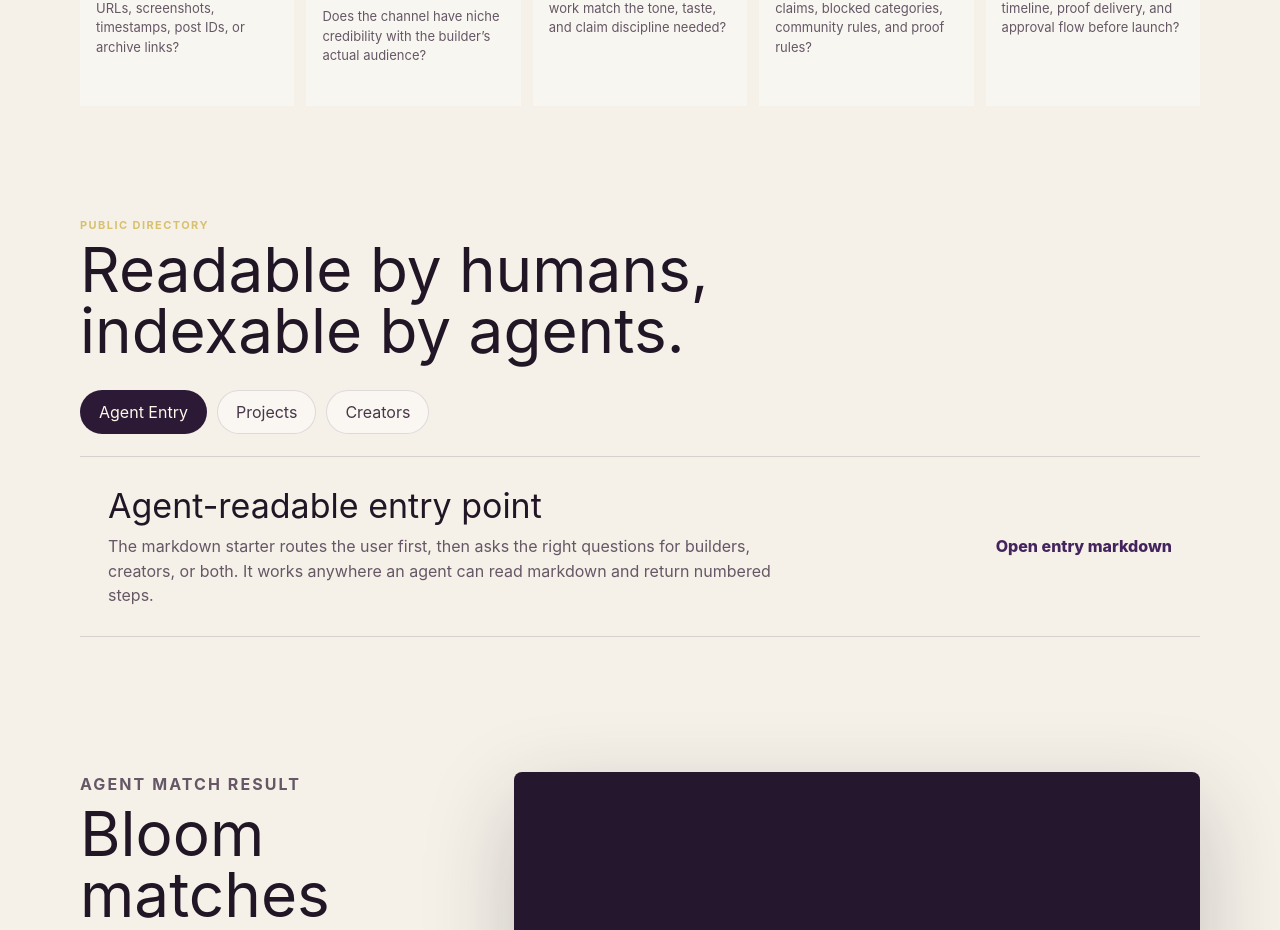
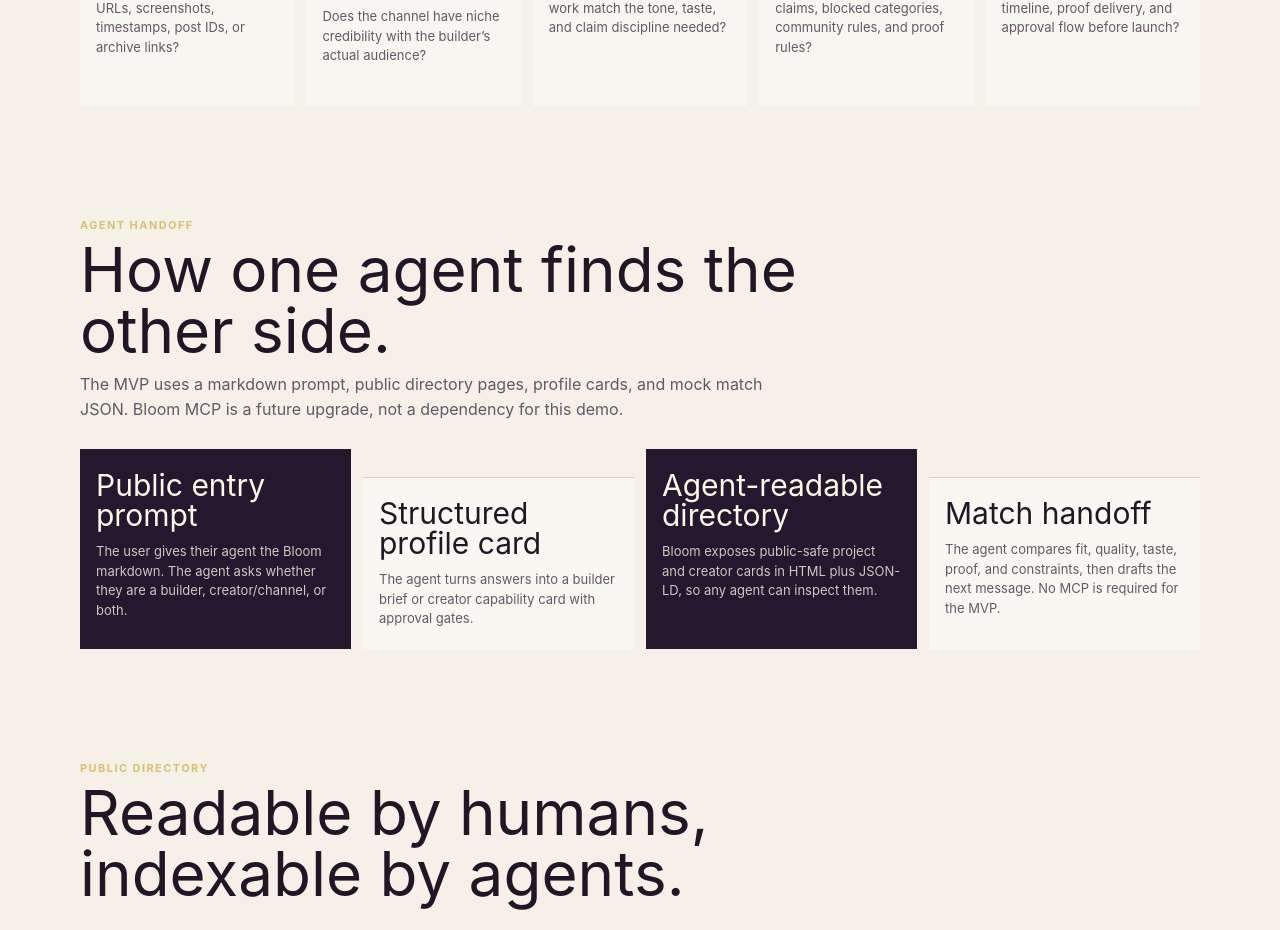
Before and after one commit to bloomprotocol/bloom-growth-tribe, a Next.js app: page /growth-network in a window 1280 px wide. Shown: the part 2970-3900 px from the top of the page. Built offline with nearby package versions, Linux system fonts and the light colour scheme.

Commit message:
Expand listings and explain agent handoff

```diff
--- a/app/growth-network/GrowthNetworkDemo.module.css
+++ b/app/growth-network/GrowthNetworkDemo.module.css
@@ -268,6 +268,7 @@
 .entrySection,
 .benefitsSection,
 .qualitySection,
+.handoffSection,
 .directory,
 .matchSection,
 .profileTeaser {
@@ -437,6 +438,48 @@
   line-height: 1.5;
 }
 
+.handoffSection {
+  padding: clamp(3rem, 7vw, 5rem) 0 2rem;
+}
+
+.handoffGrid {
+  display: grid;
+  grid-template-columns: repeat(4, minmax(0, 1fr));
+  gap: 12px;
+}
+
+.handoffGrid article {
+  padding: 20px 16px;
+  border-top: 1px solid rgba(61, 39, 70, 0.18);
+  background: #25172d;
+  color: #fff8e8;
+}
+
+.handoffGrid article:nth-child(even) {
+  margin-top: 28px;
+  background: rgba(255, 255, 255, 0.44);
+  color: #211625;
+}
+
+.handoffGrid h3 {
+  margin: 0 0 12px;
+  font-family: var(--font-dm-serif-display), serif;
+  font-size: 30px;
+  font-weight: 400;
+  line-height: 1;
+}
+
+.handoffGrid p {
+  margin: 0;
+  color: rgba(255, 248, 232, 0.78);
+  font-size: 13px;
+  line-height: 1.5;
+}
+
+.handoffGrid article:nth-child(even) p {
+  color: #655766;
+}
+
 .directory {
   padding: clamp(2.5rem, 7vw, 5rem) 0 2rem;
 }
@@ -484,6 +527,16 @@
 .textLink {
   font-weight: 800;
   color: #44245c;
+}
+
+.cardLink {
+  display: block;
+  margin: -4px 0 14px;
+  color: #44245c;
+  font-size: 12px;
+  font-weight: 800;
+  overflow-wrap: anywhere;
+  text-decoration: none;
 }
 
 .cardRail {
@@ -726,6 +779,7 @@
   .heroContent,
   .benefitGrid,
   .qualityGrid,
+  .handoffGrid,
   .matchSection {
     grid-template-columns: 1fr;
   }
@@ -773,6 +827,7 @@
   .entrySection,
   .benefitsSection,
   .qualitySection,
+  .handoffSection,
   .directory,
   .matchSection,
   .profileTeaser {
@@ -784,7 +839,9 @@
   }
 
   .qualityGrid article,
-  .qualityGrid article:nth-child(even) {
+  .qualityGrid article:nth-child(even),
+  .handoffGrid article,
+  .handoffGrid article:nth-child(even) {
     min-height: auto;
     margin-top: 0;
   }
--- a/app/growth-network/GrowthNetworkDemo.tsx
+++ b/app/growth-network/GrowthNetworkDemo.tsx
@@ -84,6 +84,25 @@
   'A capability card that describes the channel clearly',
   'Projects filtered by category, taste, proof rules, and deal preference',
   'A safer way to accept small deals without manual brokerage overhead',
+];
+
+const agentHandoffSteps = [
+  {
+    title: 'Public entry prompt',
+    body: 'The user gives their agent the Bloom markdown. The agent asks whether they are a builder, creator/channel, or both.',
+  },
+  {
+    title: 'Structured profile card',
+    body: 'The agent turns answers into a builder brief or creator capability card with approval gates.',
+  },
+  {
+    title: 'Agent-readable directory',
+    body: 'Bloom exposes public-safe project and creator cards in HTML plus JSON-LD, so any agent can inspect them.',
+  },
+  {
+    title: 'Match handoff',
+    body: 'The agent compares fit, quality, taste, proof, and constraints, then drafts the next message. No MCP is required for the MVP.',
+  },
 ];
 
 const mockMatch = {
@@ -222,6 +241,25 @@
         </div>
       </section>
 
+      <section className={styles.handoffSection} aria-labelledby="handoff-title">
+        <div className={styles.sectionHeader}>
+          <p className={styles.kicker}>Agent Handoff</p>
+          <h2 id="handoff-title">How one agent finds the other side.</h2>
+          <p>
+            The MVP uses a markdown prompt, public directory pages, profile cards, and mock match JSON.
+            Bloom MCP is a future upgrade, not a dependency for this demo.
+          </p>
+        </div>
+        <div className={styles.handoffGrid}>
+          {agentHandoffSteps.map((step) => (
+            <article key={step.title}>
+              <h3>{step.title}</h3>
+              <p>{step.body}</p>
+            </article>
+          ))}
+        </div>
+      </section>
+
       <section className={styles.directory} aria-labelledby="directory-title">
         <div className={styles.sectionHeader}>
           <p className={styles.kicker}>Public Directory</p>
@@ -268,8 +306,17 @@
                 <span className={styles.cardNumber}>{String(index + 1).padStart(2, '0')}</span>
                 <p className={styles.cardLabel}>{project.category}</p>
                 <h3>{project.name}</h3>
-                <p>{project.launchNeed}</p>
+                <a className={styles.cardLink} href={project.website}>{project.website}</a>
+                <p>{project.tagline}</p>
                 <dl>
+                  <div>
+                    <dt>Description</dt>
+                    <dd>{project.description}</dd>
+                  </div>
+                  <div>
+                    <dt>Stage</dt>
+                    <dd>{project.stage}</dd>
+                  </div>
                   <div>
                     <dt>Audience</dt>
                     <dd>{project.targetAudience}</dd>
@@ -285,6 +332,10 @@
                   <div>
                     <dt>Proof</dt>
                     <dd>{project.proofRequired}</dd>
+                  </div>
+                  <div>
+                    <dt>Channels wanted</dt>
+                    <dd>{project.channelsWanted.join(', ')}</dd>
                   </div>
                 </dl>
                 <button type="button" onClick={() => setMatchVisible(true)}>
@@ -302,8 +353,28 @@
                 <span className={styles.cardNumber}>{String(index + 1).padStart(2, '0')}</span>
                 <p className={styles.cardLabel}>{creator.platform}</p>
                 <h3>{creator.name}</h3>
-                <p>{creator.audience}</p>
+                <p>{creator.specialty}</p>
                 <dl>
+                  <div>
+                    <dt>Specialty</dt>
+                    <dd>{creator.specialty}</dd>
+                  </div>
+                  <div>
+                    <dt>Major channels</dt>
+                    <dd>{creator.socialLinks.map((link) => `${link.label}: ${link.url}`).join(' · ')}</dd>
+                  </div>
+                  <div>
+                    <dt>Audience</dt>
+                    <dd>{creator.audience}</dd>
+                  </div>
+                  <div>
+                    <dt>Stats</dt>
+                    <dd>{creator.audienceStats}</dd>
+                  </div>
+                  <div>
+                    <dt>Cadence</dt>
+                    <dd>{creator.cadence}</dd>
+                  </div>
                   <div>
                     <dt>Formats</dt>
                     <dd>{creator.acceptedFormats.join(', ')}</dd>
--- a/app/growth-network/page.tsx
+++ b/app/growth-network/page.tsx
@@ -21,7 +21,8 @@
     item: {
       '@type': 'CreativeWork',
       name: project.name,
-      description: `${project.category}. ${project.launchNeed}`,
+      url: project.website,
+      description: `${project.tagline} ${project.description}`,
       audience: project.targetAudience,
       keywords: project.preferredStyle.join(', '),
     },
@@ -38,8 +39,9 @@
     item: {
       '@type': 'Person',
       name: creator.name,
-      description: `${creator.platform} channel for ${creator.audience}`,
-      url: creator.sampleWork,
+      description: `${creator.specialty}. ${creator.platform} channel for ${creator.audience}`,
+      url: creator.socialLinks[0]?.url ?? creator.sampleWork,
+      sameAs: creator.socialLinks.map((link) => link.url),
       knowsAbout: creator.tastePreferences.join(', '),
     },
   })),
```
Also changed, not shown: app/growth-network/data.ts (+61 -0 lines), 1 other file (tests, documents, lock files or other folders).
